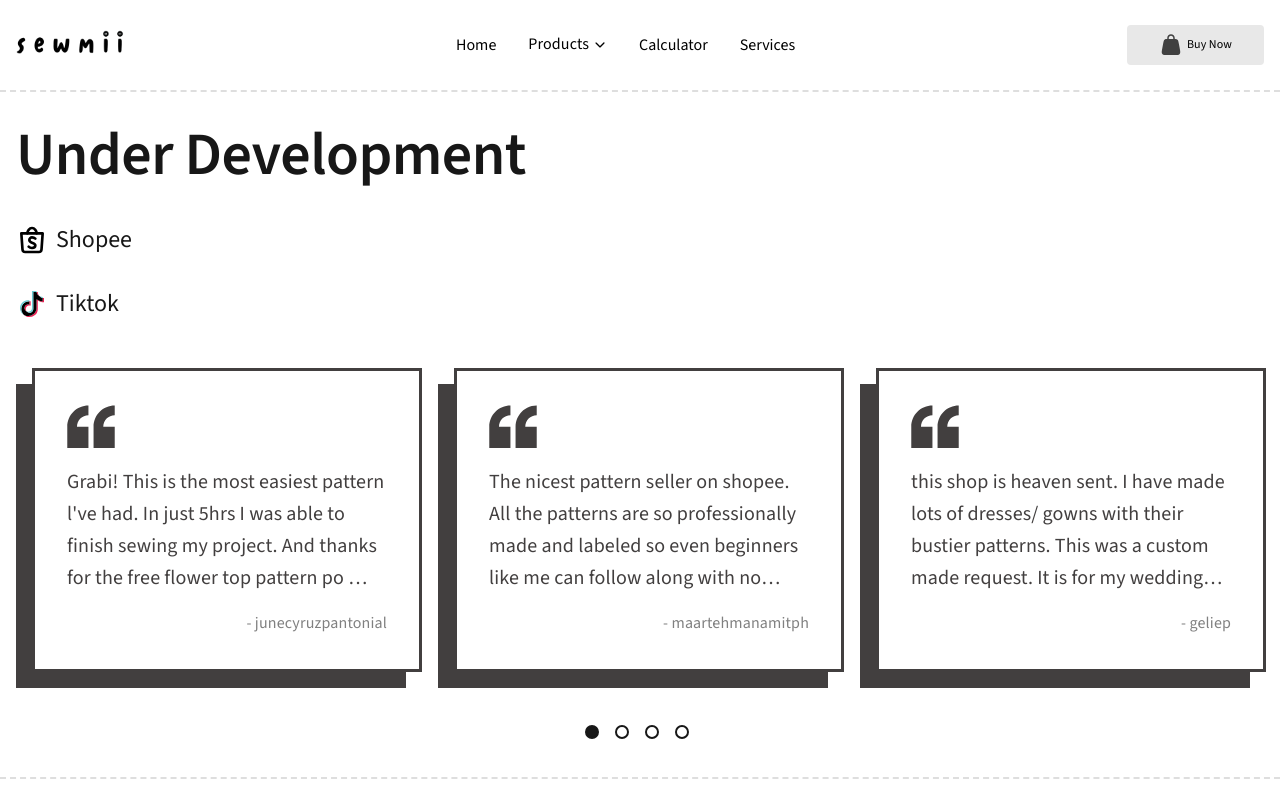
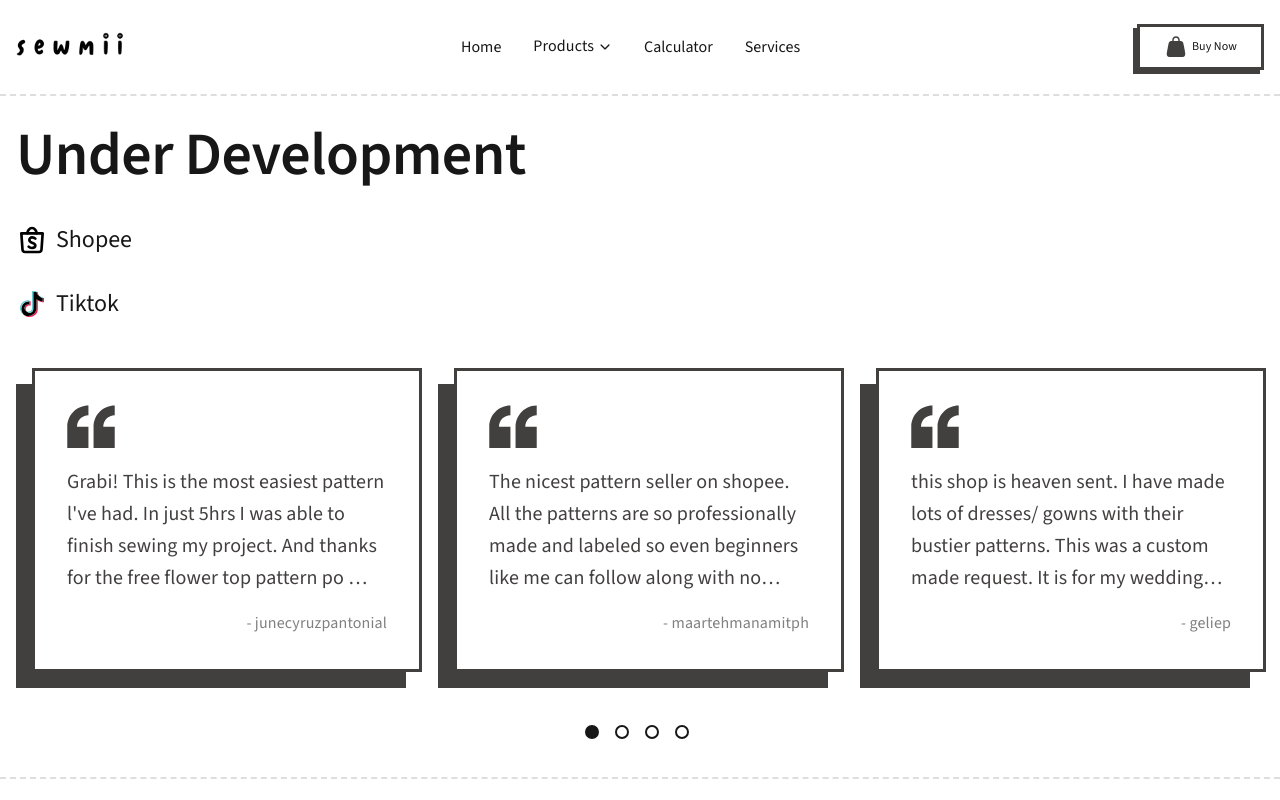
Before and after one commit to karthik-2906/sewmii-website, a Next.js app: page / in a window 1280 px wide. Shown: the top 800 px of the page. Built offline with nearby package versions, Linux system fonts and the light colour scheme.

Commit message:
desktop menu

```diff
--- a/app/components/Navbar.tsx
+++ b/app/components/Navbar.tsx
@@ -83,7 +83,7 @@ const SHOP_LOGO = (
             fillRule="evenodd"
             clipRule="evenodd"
             d="M8.25013 6.01489C8.25003 6.00994 8.24998 6.00498 8.24998 6V5C8.24998 2.92893 9.92892 1.25 12 1.25C14.0711 1.25 15.75 2.92893 15.75 5V6C15.75 6.00498 15.7499 6.00994 15.7498 6.01489C17.0371 6.05353 17.8248 6.1924 18.4261 6.69147C19.2593 7.38295 19.4787 8.55339 19.9177 10.8943L20.6677 14.8943C21.2849 18.186 21.5934 19.8318 20.6937 20.9159C19.794 22 18.1195 22 14.7704 22H9.22954C5.88048 22 4.20595 22 3.30624 20.9159C2.40652 19.8318 2.71512 18.186 3.33231 14.8943L4.08231 10.8943C4.52122 8.55339 4.74068 7.38295 5.57386 6.69147C6.17521 6.1924 6.96287 6.05353 8.25013 6.01489ZM9.74998 5C9.74998 3.75736 10.7573 2.75 12 2.75C13.2426 2.75 14.25 3.75736 14.25 5V6C14.25 5.99999 14.25 6.00001 14.25 6C14.1747 5.99998 14.0982 6 14.0204 6H9.97954C9.90176 6 9.82525 6 9.74998 6.00002C9.74998 6.00002 9.74998 6.00003 9.74998 6.00002V5Z"
-            fill="#404040"
+            fill="var(--calculator-3d-background)"
         />
     </svg>
 );
@@ -268,7 +268,7 @@ const ProductsDropdown = ({ isOpen, onClose }: { isOpen: boolean; onClose: () =>
                 top: '102%',
                 left: '50%',
                 transform: 'translateX(-50%)',
-                backgroundColor: 'white',
+                backgroundColor: 'var(--background)',
                 boxShadow: '0px 8px 16px rgba(0, 0, 0, 0.1)',
                 borderLeft: '2px dashed #DEDEDE',
                 borderRight: '2px dashed #DEDEDE',
@@ -276,7 +276,7 @@ const ProductsDropdown = ({ isOpen, onClose }: { isOpen: boolean; onClose: () =>
                 zIndex: 1000,
                 maxWidth: '1440px',
                 width: '100%',
-                padding: '16px 0',
+                padding: '32px 0',
 
             }}
         >
@@ -286,7 +286,7 @@ const ProductsDropdown = ({ isOpen, onClose }: { isOpen: boolean; onClose: () =>
                     gridTemplateColumns: 'repeat(3, 1fr)',
                     gap: '24px',
                     maxWidth: '1248px',
-                    margin: {margin: '0 16px', lg: '0 auto'}
+                    margin: { margin: '0 16px', lg: '0 auto' }
                 }}
             >
                 {PRODUCT_CATEGORIES.map((category) => (
@@ -300,10 +300,11 @@ const ProductsDropdown = ({ isOpen, onClose }: { isOpen: boolean; onClose: () =>
                                     <Link
                                         href={`${product.link}?tab=${product.query}`}
                                         underline="none"
-                                        color="inherit"
+                                        color="#909090"
                                         sx={{
                                             display: 'block',
-                                            '&:hover': { color: 'primary.main' },
+                                            transition: '0.3s ease-in-out',
+                                            '&:hover': { color: 'var(--foreground)', transition: '0.3s ease-in-out' },
                                         }}
                                     >
                                         {product.name}
@@ -313,6 +314,13 @@ const ProductsDropdown = ({ isOpen, onClose }: { isOpen: boolean; onClose: () =>
                         </List>
                     </Box>
                 ))}
+                <Image
+                    src="/images/sewmii-pattern.jpg"
+                    alt='Sewmii Logo'
+                    height={400}
+                    width={400}
+                    style={{ height: 'auto', width: '400px' }}
+                />
             </Box>
         </Box>
     );
@@ -450,7 +458,7 @@ export default function Navbar() {
                             fontSize="16px"
                             fontFamily="Source Sans Regular"
                             textTransform="none"
-                            color="black"
+                            color="var(--foreground)"
                         >
                             Products
                         </Typography>
@@ -458,7 +466,7 @@ export default function Navbar() {
                             style={{
                                 transform: isProductsOpen ? "rotate(180deg)" : "rotate(0deg)",
                                 transition: "transform 0.3s ease",
-                                color: "black"
+                                color: "var(--foreground)"
                             }}
                         />
                     </Button>
@@ -518,7 +526,7 @@ const NavLink = ({ href, text }: { href: string; text: string }) => (
     <Link
         href={href}
         underline="none"
-        color="black"
+        color="var(--foreground)"
         fontSize="16px"
         p="8px 16px"
         borderRadius={1}
@@ -532,6 +540,26 @@ const NavLink = ({ href, text }: { href: string; text: string }) => (
 );
 
 const ShopLink = () => (
+<Box
+  component="div"
+  sx={{
+    position: 'relative',
+    display: 'inline-block',
+  }}
+>
+  <Box
+    component="div"
+    sx={{
+      position: 'absolute',
+      top: '4px',
+      left: '-4px',
+      right: '4px',
+      bottom: '-4px',
+      backgroundColor: 'var(--calculator-3d-background)',
+      zIndex: 1
+    }}
+  />
+
   <Link
     target='_blank'
     rel="noopener noreferrer"
@@ -540,19 +568,25 @@ const ShopLink = () => (
     display="flex"
     alignItems="center"
     gap="4px"
-        padding="8px 32px"
-        borderRadius={1}
+    padding="8px 24px"
     sx={{
-            backgroundColor: "#e8e8e8",
-            transition: "all 0.3s ease",
-            "&:hover": { "& .button-content": { transform: "scale(0.95)", opacity: 0.8 } }
+      position: 'relative',
+      zIndex: 2,
+      backgroundColor: "var(--background)",
+      border: '3px solid var(--calculator-3d-background)',
+      transform: 'translate(0, 0)',
+      transition: 'all 0.3s ease',
+      '&:hover': {
+        transform: 'translate(-4px, 4px)',
+      }
     }}
   >
-        <span className="button-content" style={{ display: "flex", alignItems: "center", gap: "4px", transition: "transform 0.3s ease" }}>
+    <span className="button-content" style={{ display: "flex", alignItems: "center", gap: "4px" }}>
       {SHOP_LOGO}
-            <Typography variant="h6" color="black" fontSize="12px" fontFamily={'Source Sans Regular'}>
+      <Typography variant="h6" color="var(--foreground)" fontSize="12px" fontFamily={'Source Sans Regular'}>
         Buy Now
       </Typography>
     </span>
   </Link>
+</Box>
 );
--- a/app/globals.css
+++ b/app/globals.css
@@ -1,10 +1,7 @@
 :root {
   --background: #ffffff;
-  /* --background: lightblue; */
   --foreground: #171717;
-  /* --calculator-background: #B6EAFF; */
   --calculator-background: #ffffff;
-  /* --calculator-3d-background: #5E3D84; */
   --calculator-3d-background: #423f3f;
 }
 
```
Also changed, not shown: public/icons/sewing-machine.svg (added). Lines whose indentation alone changed are shown as unchanged.
